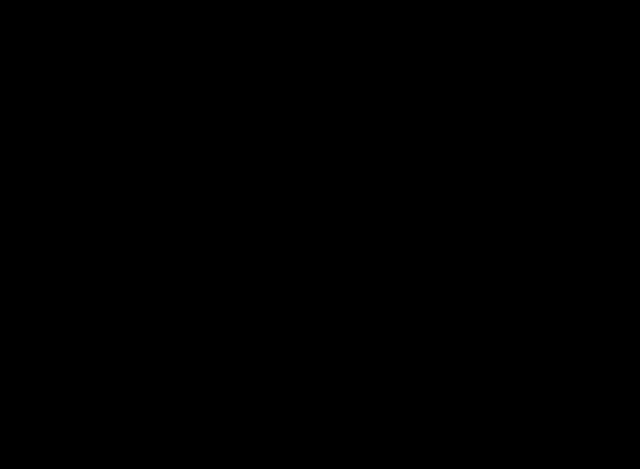
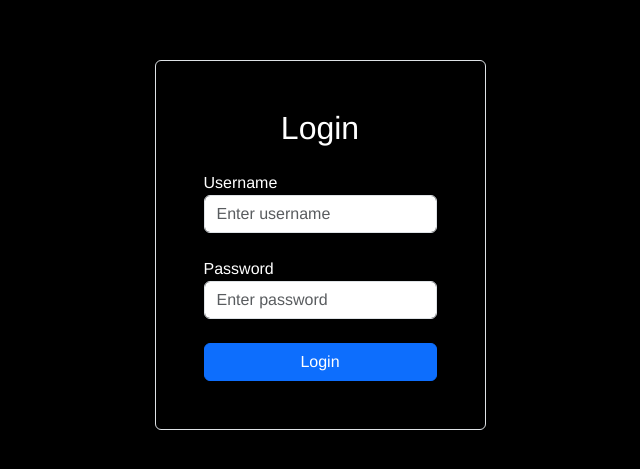
Before and after one commit to mkurniaiqbal/Porto_Cinema, a React (Vite) app: page /login in a window 1280 px wide. Before the commit this address had no page. Shown: the part 155-624 px from the top of the page, without its empty margins (320-960 px from the left). Built offline with nearby package versions, Linux system fonts and the light colour scheme.

Commit message:
menambahkan pages login dan kondisi ketika klik favorite dan watchlist

```diff
--- a/src/App.jsx
+++ b/src/App.jsx
@@ -11,6 +11,7 @@ import Home from "./pages/home/Home.jsx";
 import Detail from "./pages/detail/Detail.jsx";
 import WatchList from "./pages/watch_list/Watch_List.jsx";
 import FavoriteList from "./pages/favorite/Favorite.jsx";
+import Login from "./pages/login/Login.jsx";
 
 const App = () => {
   return (
@@ -19,11 +20,9 @@ const App = () => {
         <Routes>
           <Route path="/" element={<Home />} />
           <Route path="/detail/:id" element={<Detail />} />
-          <Route path="/wacth-list" element={<WatchList />} />
+          <Route path="/watch-list" element={<WatchList />} />
           <Route path="/Favorite-list" element={<FavoriteList />} />
-          {/* <Route path="/about" element={<About />} />
-          <Route path="/user/:userId" element={<User />} />
-          <Route path="*" element={<Navigate to="/" />} /> */}
+          <Route path="/login" element={<Login />} />
         </Routes>
       </div>
     </Router>
--- /dev/null
+++ b/src/components/modal/Modal.css
@@ -0,0 +1,43 @@
+/* Modal.css */
+.modal-overlay {
+    position: fixed;
+    top: 0;
+    left: 0;
+    right: 0;
+    bottom: 0;
+    background: rgba(0, 0, 0, 0.5); /* Overlay color */
+    display: flex;
+    justify-content: center;
+    align-items: center;
+    z-index: 2; /* Ensure it's above other content */
+  }
+
+  .modal-dialog {
+    background: white;
+    padding: 20px;
+    border-radius: 8px;
+    position: relative;
+    display: flex;
+    flex-direction: column; /* Arrange children vertically */
+    align-items: center; /* Center children horizontally */
+  }
+
+  .modal-dialog img {
+    max-width: 100%;
+    height: auto;
+  }
+
+  .text-secondary {
+    margin-top: 10px; /* Add spacing between image and text */
+    color: #6c757d; /* Secondary text color */
+  }
+
+  /* .modal-close-btn {
+    position: absolute;
+    top: 10px;
+    right: 10px;
+    background: none;
+    border: none;
+    font-size: 1.5rem;
+    cursor: pointer;
+  } */
--- /dev/null
+++ b/src/components/modal/Modal.jsx
@@ -0,0 +1,24 @@
+// Modal.jsx
+import React from "react";
+import Logo_Login from "../../assets/logo-login.svg";
+import "./Modal.css";
+import { Link } from "react-router-dom";
+
+function Modal({ onClose }) {
+  return (
+    <div className="modal-overlay" onClick={onClose}>
+      <Link to={"/login"}>
+        <div className="modal-dialog">
+          {/* Optional close button */}
+          {/* <button className="modal-close-btn" onClick={onClose}>
+          X
+        </button> */}
+          <img src={Logo_Login} alt="Logo" />
+          <span className="text-secondary">Login</span>
+        </div>
+      </Link>
+    </div>
+  );
+}
+
+export default Modal;
--- a/src/components/navbar/Navbar.css
+++ b/src/components/navbar/Navbar.css
@@ -1,6 +1,8 @@
 .favorite:hover{
     color: red;
+    cursor: pointer;
 }
 .watch-list:hover{
     color: blue;
+    cursor: pointer;
 }
--- a/src/pages/detail/Detail.jsx
+++ b/src/pages/detail/Detail.jsx
@@ -12,6 +12,8 @@ function Detail() {
   const dispatch = useDispatch();
   const location = useLocation();
   const { film } = location.state || {}; // Ambil data film dari state link to
+  console.log(location, "location");
+
   const { id } = useParams();
   const { movies, errorMovies, loadingMovies } = useSelector(
     (state) => state.movies
--- a/src/pages/favorite/Favorite.jsx
+++ b/src/pages/favorite/Favorite.jsx
@@ -1,15 +1,21 @@
 import { useEffect, useState } from "react";
 import Card from "../../components/card/Card";
 import Navbar from "../../components/navbar/Navbar";
+import { useNavigate } from "react-router-dom";
 
 function FavoriteList() {
+  const Navigate = useNavigate();
   const [favoriteList, setFavoriteList] = useState([]);
 
   function getLocalStorageFavoriteList() {
     const savedFavoriteList = localStorage.getItem("FavoriteList");
+    const getUsername = localStorage.getItem("username");
     if (savedFavoriteList) {
       // Asumsikan data yang disimpan adalah string JSON yang bisa diuraikan
       setFavoriteList(JSON.parse(savedFavoriteList));
+    }
+    if (!getUsername) {
+      Navigate("/login");
     }
   }
 
--- /dev/null
+++ b/src/pages/login/Login.jsx
@@ -0,0 +1,72 @@
+// Login.jsx
+import { useState } from "react";
+import { useDispatch, useSelector } from "react-redux";
+import { useNavigate } from "react-router-dom";
+import { clearRedirectPath } from "../../store/path/Path";
+
+function Login() {
+  const navigate = useNavigate();
+  const dispatch = useDispatch();
+  const [username, setUsername] = useState("");
+  const [password, setPassword] = useState("");
+  const redirectPath = useSelector((state) => state.path.redirectPath);
+
+  const handleSubmit = (event) => {
+    event.preventDefault();
+    if (username === "iqbal" && password === "iqbal123") {
+      localStorage.setItem("username", username); // Simpan username dengan nama yang lebih sesuai
+      alert("Login successful!");
+      navigate(redirectPath || "/");
+      dispatch(clearRedirectPath());
+    } else {
+      alert("Invalid username or password.");
+    }
+  };
+
+  return (
+    <div className="container d-flex justify-content-center align-items-center min-vh-100">
+      <div className="login-form p-5 border rounded shadow-sm">
+        <h2 className="text-center mb-4">Login</h2>
+        <form onSubmit={handleSubmit}>
+          <div className="mb-3">
+            <label htmlFor="username" className="form-label">
+              Username
+              <input
+                type="text"
+                className="form-control"
+                id="username"
+                name="username"
+                placeholder="Enter username"
+                value={username}
+                autoComplete="username"
+                onChange={(e) => setUsername(e.target.value)}
+                required
+              />
+            </label>
+          </div>
+          <div className="mb-3">
+            <label htmlFor="password" className="form-label">
+              Password
+              <input
+                type="password"
+                className="form-control"
+                id="password"
+                name="password"
+                placeholder="Enter password"
+                value={password}
+                autoComplete="current-password"
+                onChange={(e) => setPassword(e.target.value)}
+                required
+              />
+            </label>
+          </div>
+          <button type="submit" className="btn btn-primary w-100">
+            Login
+          </button>
+        </form>
+      </div>
+    </div>
+  );
+}
+
+export default Login;
--- a/src/pages/watch_list/Watch_List.jsx
+++ b/src/pages/watch_list/Watch_List.jsx
@@ -1,15 +1,21 @@
 import { useEffect, useState } from "react";
 import Card from "../../components/card/Card";
 import Navbar from "../../components/navbar/Navbar";
+import { useNavigate } from "react-router-dom";
 
 function WatchList() {
+  const Navigate = useNavigate();
   const [watchList, setWatchList] = useState([]);
 
   function getLocalStorage() {
     const savedWatchList = localStorage.getItem("WatchList");
+    const getUsername = localStorage.getItem("username");
     if (savedWatchList) {
       // Asumsikan data yang disimpan adalah string JSON yang bisa diuraikan
       setWatchList(JSON.parse(savedWatchList));
+    }
+    if (!getUsername) {
+      Navigate("/login");
     }
   }
 
--- a/src/store/index.jsx
+++ b/src/store/index.jsx
@@ -1,10 +1,12 @@
 import { configureStore } from "@reduxjs/toolkit";
 import moviesReducer from "./movie/Movie";
 import tvShowsReducer from "./tv/tv";
+import pathReducer from "./path/Path";
 
 export const store = configureStore({
   reducer: {
     movies: moviesReducer,
     tvShows: tvShowsReducer,
+    path: pathReducer,
   },
 });
--- /dev/null
+++ b/src/store/path/Path.jsx
@@ -0,0 +1,21 @@
+// pathSlice.js
+import { createSlice } from "@reduxjs/toolkit";
+
+export const pathSlice = createSlice({
+  name: "path",
+  initialState: {
+    redirectPath: "",
+  },
+  reducers: {
+    setRedirectPath: (state, action) => {
+      state.redirectPath = action.payload;
+    },
+    clearRedirectPath: (state) => {
+      state.redirectPath = "";
+    },
+  },
+});
+
+export const { setRedirectPath, clearRedirectPath } = pathSlice.actions;
+
+export default pathSlice.reducer;
```
Also changed, not shown: src/components/navbar/Navbar.jsx (+54 -12 lines), src/assets/logo-login.svg (added).
